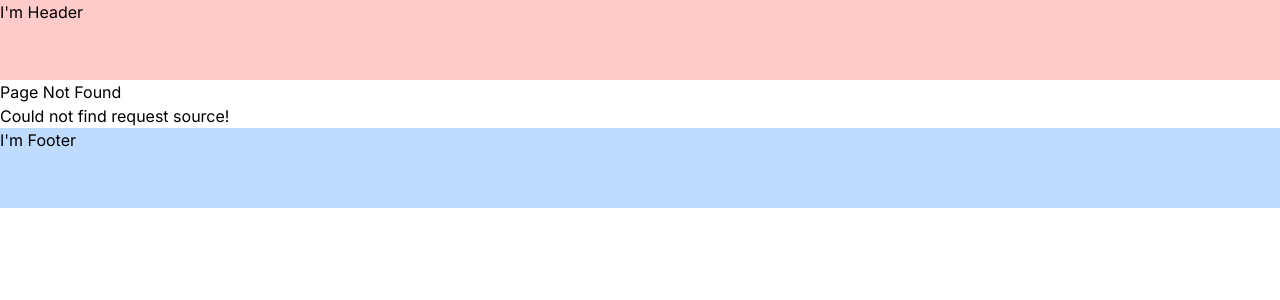
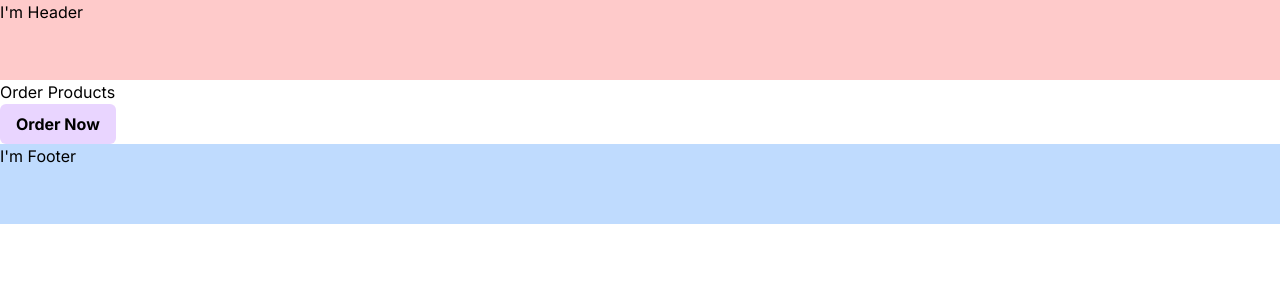
Before and after one commit to mayzinei/nextjs14-record, a Next.js app: page /order-product in a window 1280 px wide. Before the commit this address had no page. Shown: the top 300 px of the page. Built offline with nearby package versions, Linux system fonts and the light colour scheme.

Commit message:
navigating programmatically

```diff
--- /dev/null
+++ b/app/order-product/page.tsx
@@ -0,0 +1,24 @@
+"use client";
+import React from "react";
+import { useRouter } from "next/navigation";
+
+export default function OrderProduct() {
+	const router = useRouter();
+	const orderHandler = () => {
+		// router.push("/items"); //navigate to the next page
+		router.replace("/"); // same with push()
+		// router.back(); // navigate back to the privious page in the browser's history
+		// router.forword(); // navigate back to the next page in the browser's history
+	};
+	return (
+		<div>
+			<h1>Order Products</h1>
+			<button
+				onClick={orderHandler}
+				className="px-4 py-2 font-bold bg-purple-200 rounded-md"
+			>
+				Order Now
+			</button>
+		</div>
+	);
+}
```
